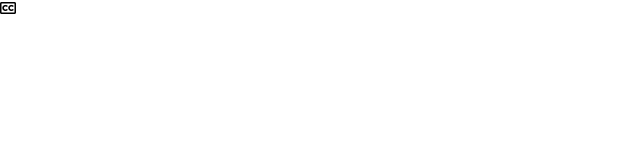
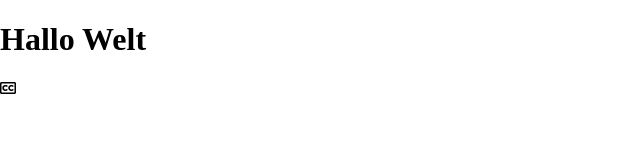
Before and after one commit to ADanailov899/quote-generator, a plain HTML site: page index.html in a window 1280 px wide. Shown: the whole page, without its empty margins (0-640 px from the left). Drawn offline with Linux system fonts and the light colour scheme.

Commit message:
hallo welt

```diff
--- a/index.html
+++ b/index.html
@@ -10,6 +10,7 @@
     <link rel="stylesheet" href="style.css">
 </head>
 <body>
+    <h1>Hallo Welt</h1>
     <i class="far fa-closed-captioning"></i>
     <!-- Script -->
     <script src="script.js"></script>
```
